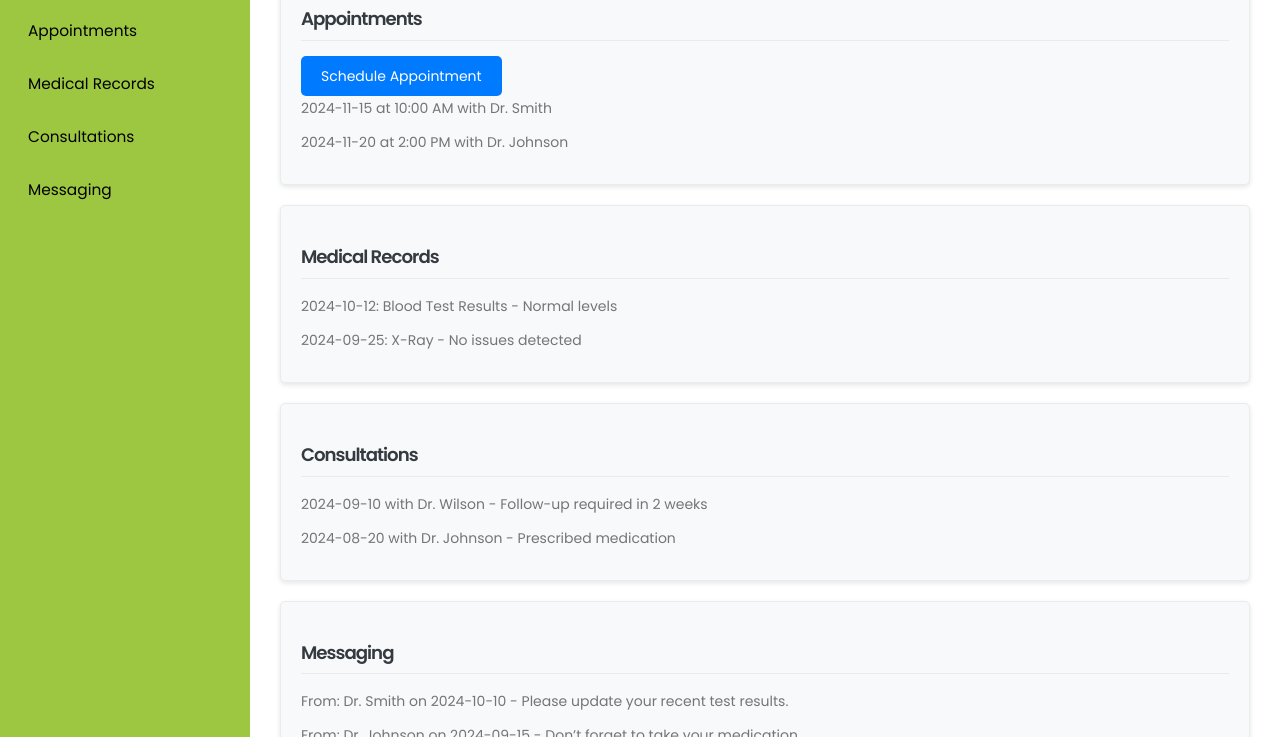
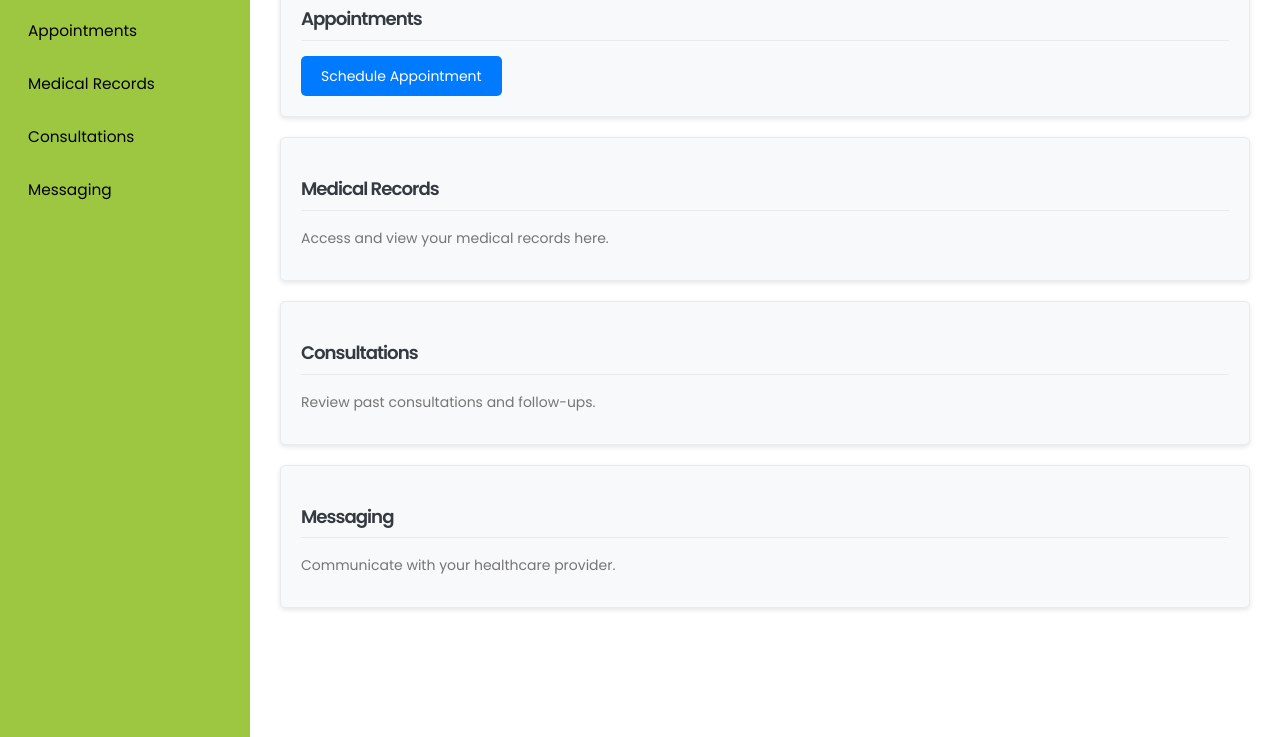
Before and after one commit to Amandine0610/Carereach, a website: page frontend/patient.html in a window 1280 px wide. Shown: the part 180-917 px from the top of the page. Drawn offline with Linux system fonts and the light colour scheme.

Commit message:
patients

```diff
--- a/frontend/patient.html
+++ b/frontend/patient.html
@@ -221,27 +221,6 @@ a.smoothScroll:hover, .appointment-btn:hover {
 
    <!-- SCRIPTS -->
    <script>
-    // Mock data for the dashboard
-    const appointments = [
-        { id: 1, date: '2024-11-15', time: '10:00 AM', doctor: 'Dr. Smith' },
-        { id: 2, date: '2024-11-20', time: '2:00 PM', doctor: 'Dr. Johnson' },
-    ];
-
-    const medicalRecords = [
-        { id: 1, title: 'Blood Test Results', date: '2024-10-12', details: 'Normal levels' },
-        { id: 2, title: 'X-Ray', date: '2024-09-25', details: 'No issues detected' },
-    ];
-
-    const consultations = [
-        { id: 1, date: '2024-09-10', doctor: 'Dr. Wilson', notes: 'Follow-up required in 2 weeks' },
-        { id: 2, date: '2024-08-20', doctor: 'Dr. Johnson', notes: 'Prescribed medication' },
-    ];
-
-    const messages = [
-        { from: 'Dr. Smith', date: '2024-10-10', content: 'Please update your recent test results.' },
-        { from: 'Dr. Johnson', date: '2024-09-15', content: 'Don’t forget to take your medication.' },
-    ];
-
     // Load Appointments
     function loadAppointments() {
         const appointmentList = document.getElementById('appointment-list');
```
